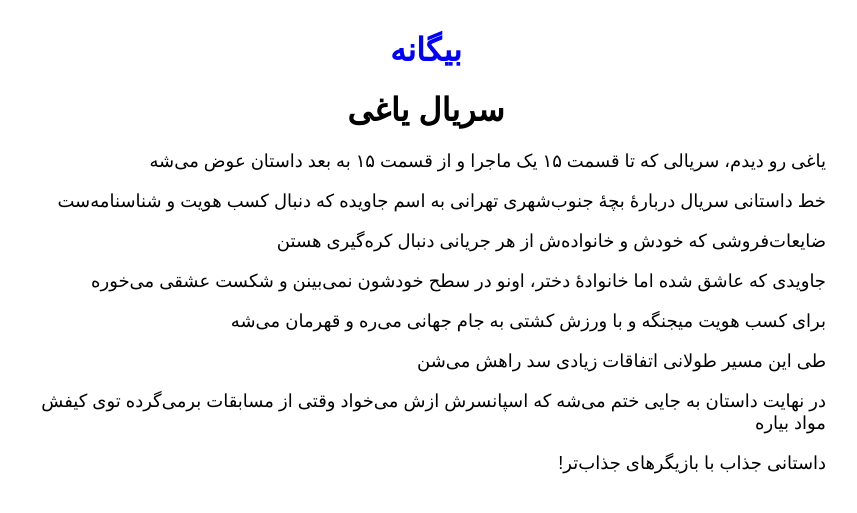
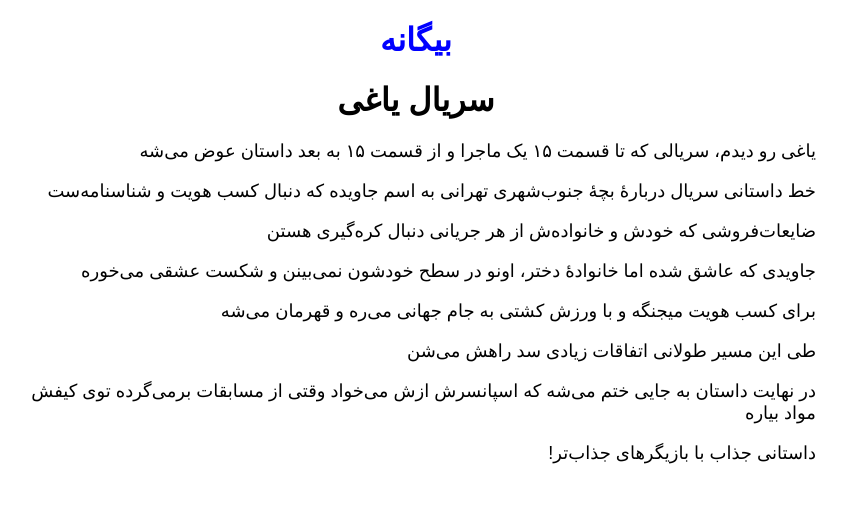
Before and after one commit to darkblog/darkblog.github.io, a Jekyll site: the page built from _posts/2023-8-19-4.md, in a window 1280 px wide. Shown: the top 513 px of the page, without its empty margins (337-1194 px from the left). Built offline with Jekyll 4.4.1, drawn with Linux system fonts in a browser that asks for light colours.

Commit message:
Update default.html

```diff
--- a/_layouts/default.html
+++ b/_layouts/default.html
@@ -10,7 +10,7 @@
 <title>{{ page.title }}</title>
 <meta name="description" content="{{ page.title }}">
 <link rel="canonical" href="{{ page.url | replace:'index.html','' | prepend: site.baseurl | prepend: site.url }}">
-<style amp-custom>body{font-family:sans-serif;margin:auto;padding:10px;max-width:800px;text-align:center}a{color:blue;text-decoration:none}p{text-align:right;font-size:large}</style>
+<style amp-custom>body{font-family:sans-serif;margin:auto;max-width:800px;text-align:center}a{color:blue;text-decoration:none}p{text-align:right;font-size:large}</style>
 </head>
 <body>
 <header>
```
